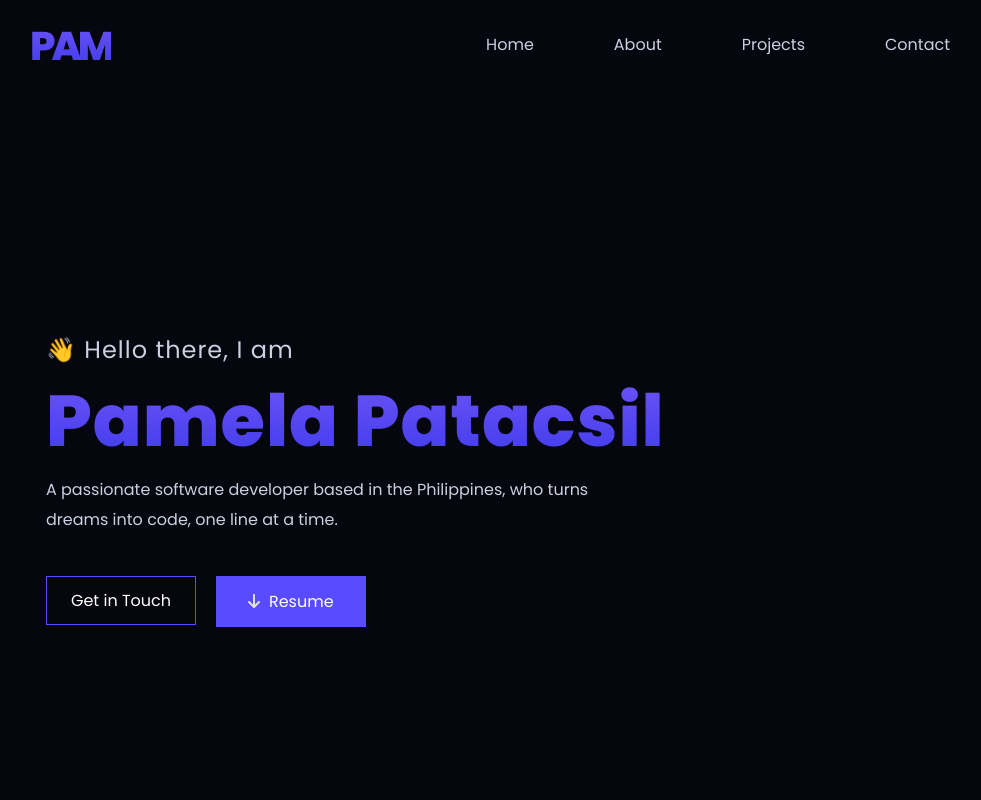
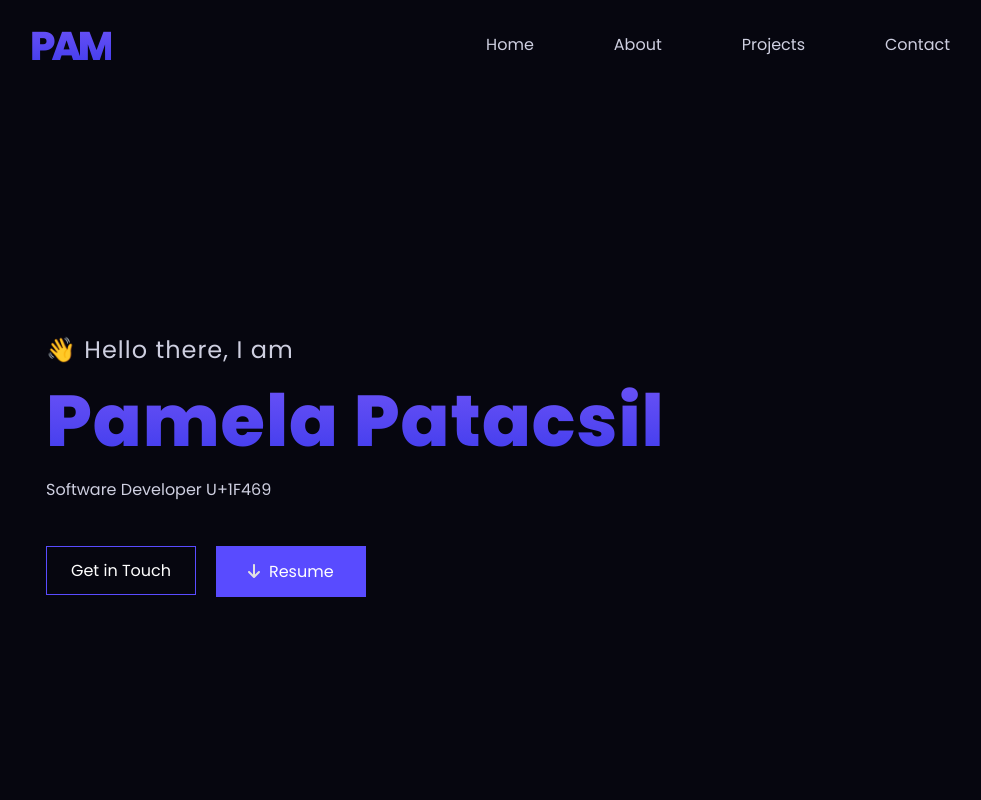
Before and after one commit to patacsilpam/pampatacsil, a React (Vite) app: page / in a window 1280 px wide. Shown: the top 800 px of the page, without its empty margins (130-1111 px from the left). Built offline with nearby package versions, Linux system fonts and the light colour scheme.

Commit message:
Update Home.jsx

```diff
--- a/src/components/Home/Home.jsx
+++ b/src/components/Home/Home.jsx
@@ -14,7 +14,7 @@ export const Home = () => {
           <div>
             <span >&#128075; Hello there, I am</span>
             <h1><span>Pamela Patacsil</span></h1>
-            <p>A passionate software developer based in the Philippines, who turns dreams into code, one line at a time.</p><br />
+            <p>Software Developer U+1F469</p><br />
             <div className='link-section'>
               <div>
                 <a href="/#contact" id='btn-get-in-touch' target="_blank">Get in Touch</a>
```
